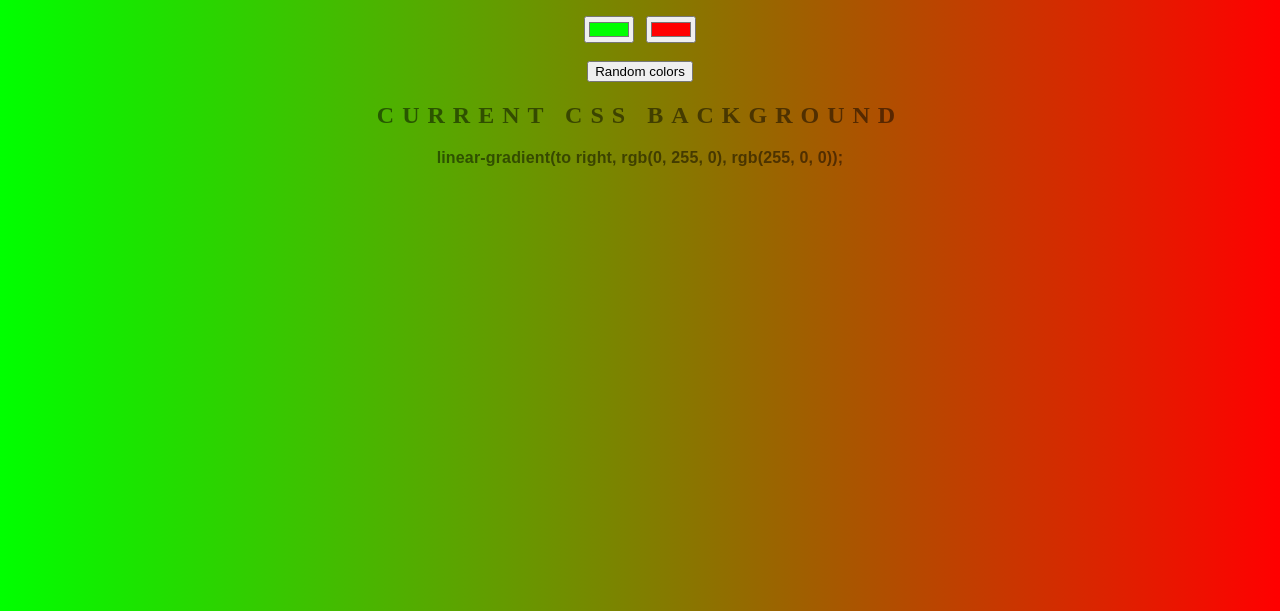
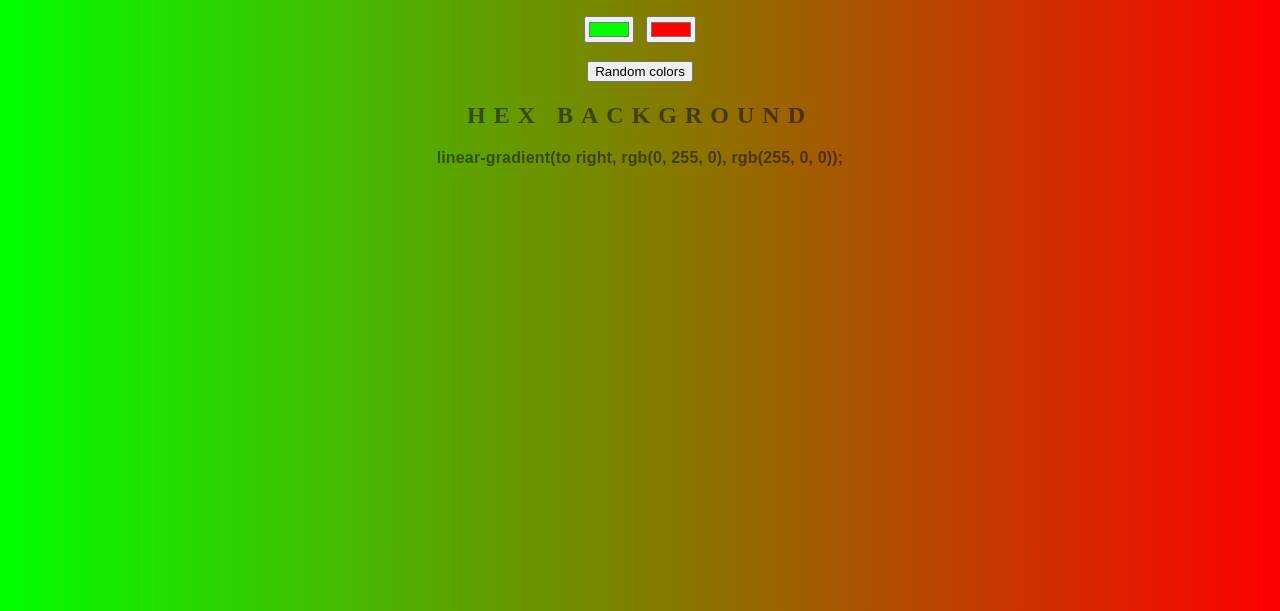
Before and after one commit to wymow/background-generator, a plain HTML site: page index.html in a window 1280 px wide. Shown: the part 189-800 px from the top of the page. Drawn offline with Linux system fonts and the light colour scheme.

Commit message:
changing text

```diff
--- a/index.html
+++ b/index.html
@@ -13,7 +13,7 @@
     <input class="color1" type="color" name="color1" value="#00ff00">
     <input class="color2" type="color" name="color2" value="#ff0000"><br><br>
     <button>Random colors</button>
-    <h2>Current CSS Background</h2>
+    <h2>HEX Background</h2>
     <h3></h3>
     <script type="text/javascript" src="script.js"></script>
 </body>
```
